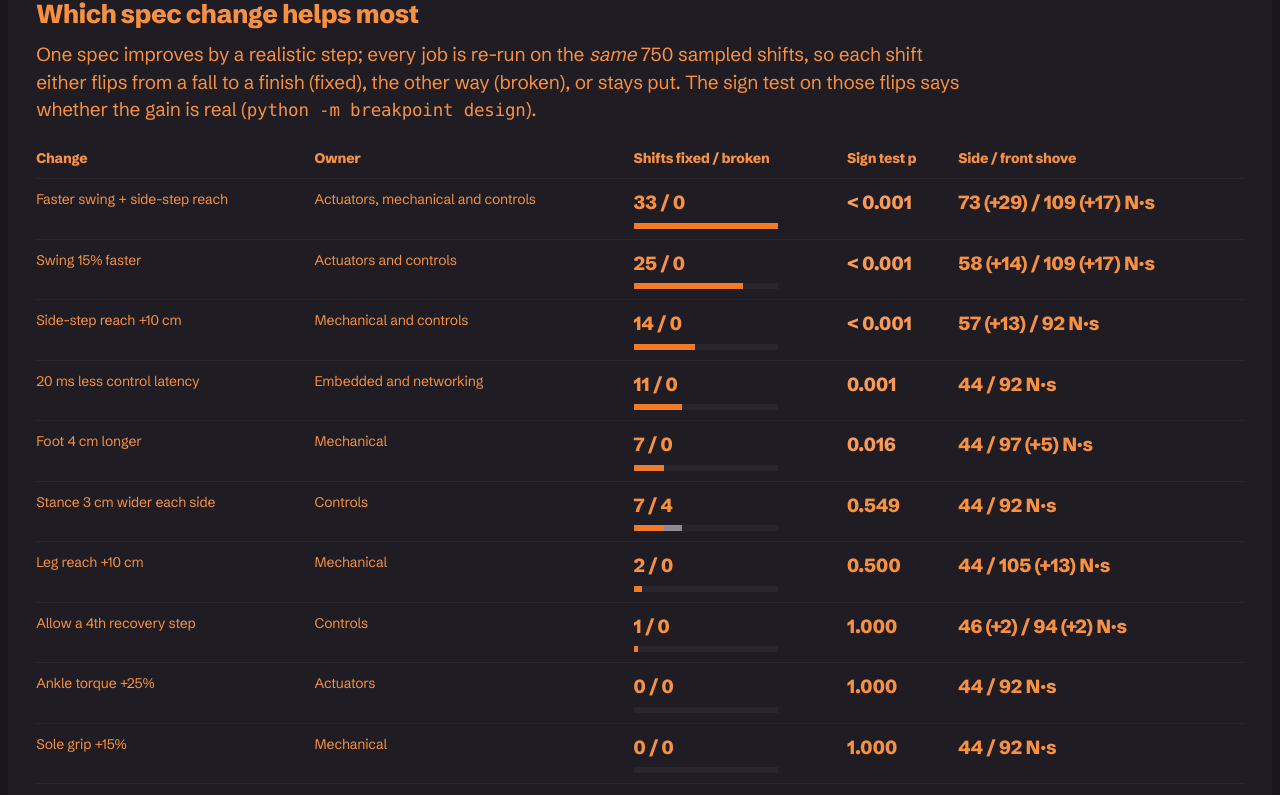
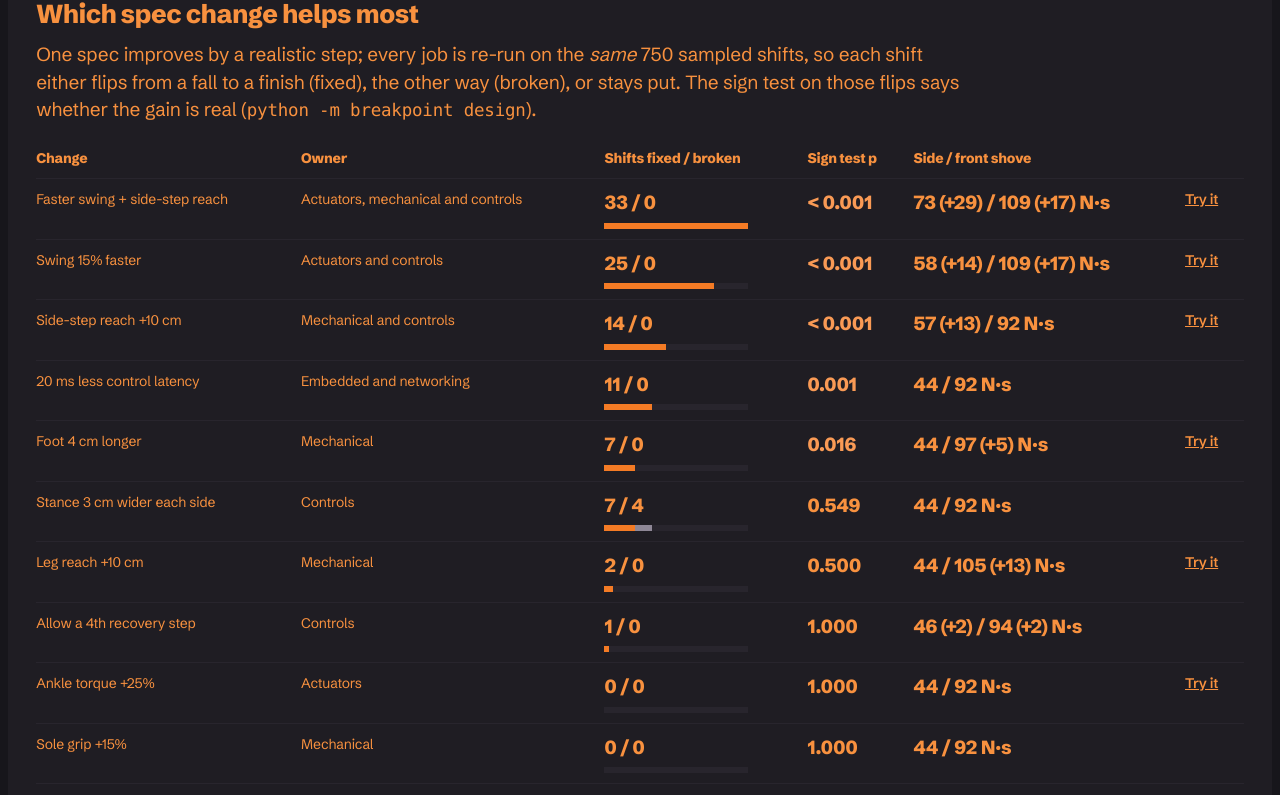
Before and after one commit to AyanBhardwaj1/RL-Robot, a plain HTML site: page site/humanoid.html in a window 1280 px wide. Shown: the part 3018-3813 px from the top of the page. Drawn offline with Linux system fonts and the light colour scheme; files whose address does not match are found by name.

Commit message:
feat(site): 'Try it' links from the design-lever table open the lab with that lever on, shoved from the side
Co-Authored-By: Claude Opus 5.5 <noreply@anthropic.com>
Claude-Session: https://claude.ai/code/session_01KErifceBCnjeR5WkvbuRTg

```diff
--- a/site/assets/humanoid-page.js
+++ b/site/assets/humanoid-page.js
@@ -301,6 +301,19 @@
   }).catch(() => { $("#chunk-table tbody").innerHTML = "<tr><td colspan=5>Run python -m breakpoint chunking --out runs/humanoid/chunking.json to produce this table.</td></tr>"; });
 
   // ---------- design levers (from python -m breakpoint design) ----------
+  // design.py lever keys -> the lab's lever toggles (only some levers have a toggle on the page)
+  const LEVER_TOGGLES = { swing_time: ["swing"], lateral_reach: ["lateral"], foot_length: ["foot"], step_reach: ["reach"],
+    ankle_torque: ["ankle"], swing_and_lateral: ["swing", "lateral"] };
+  function leverLink(l) {
+    const cell = document.createElement("td"), keys = LEVER_TOGGLES[l.key];
+    if (!keys) return cell;
+    const a = document.createElement("a");
+    a.textContent = "Try it";
+    a.href = `?levers=${keys.join(",")}&dir=-90#lab`; // shoved from the side, where the levers matter most
+    a.setAttribute("aria-label", `Open the lab with ${l.title.toLowerCase()}, shoved from the side`);
+    cell.appendChild(a);
+    return cell;
+  }
   fetch("/assets/data/levers.json").then((r) => r.json()).then((d) => {
     const tb = $("#levers-table tbody");
     const most = Math.max(1, ...d.levers.map((l) => l.fixed + l.broken));
@@ -317,7 +330,7 @@
       const env = l.envelope, base = d.baseline.envelope;
       const delta = (k) => (n(env[k]) === n(base[k]) ? `${n(env[k])}` : `${n(env[k])} (${env[k] > base[k] ? "+" : "−"}${Math.abs(n(env[k]) - n(base[k]))})`);
       tr.append(td(l.title), td(l.owner), flips, td(l.p_value < 0.001 ? "< 0.001" : l.p_value.toFixed(3), "num" + (l.p_value < 0.05 ? " good" : "")),
-        td(`${delta("left")} / ${delta("front")} N·s`, "num"));
+        td(`${delta("left")} / ${delta("front")} N·s`, "num"), leverLink(l));
       tb.appendChild(tr);
     });
     const singles = d.levers.filter((l) => !l.key.includes("_and_"));
--- a/site/assets/humanoid.css
+++ b/site/assets/humanoid.css
@@ -99,4 +99,4 @@
 .chunk-bodies { display: flex; flex-wrap: wrap; gap: 8px; }
 .chunk-bodies button[aria-pressed="true"] { background: var(--orange); color: var(--ink-on-orange); }
 .sr-only { position: absolute; width: 1px; height: 1px; padding: 0; margin: -1px; overflow: hidden; clip: rect(0 0 0 0); white-space: nowrap; border: 0; }
-#chunk-table td a { font-weight: 600; white-space: nowrap; }
+#chunk-table td a, #levers-table td a { font-weight: 600; white-space: nowrap; }
--- a/site/humanoid.html
+++ b/site/humanoid.html
@@ -119,7 +119,7 @@
   <section class="hum-jobs hum-levers" aria-labelledby="levers-title">
     <h2 id="levers-title">Which spec change helps most</h2>
     <p>One spec improves by a realistic step; every job is re-run on the <em>same</em> 750 sampled shifts, so each shift either flips from a fall to a finish (fixed), the other way (broken), or stays put. The sign test on those flips says whether the gain is real (<code>python -m breakpoint design</code>).</p>
-    <div class="tablewrap"><table id="levers-table"><thead><tr><th scope="col">Change</th><th scope="col">Owner</th><th scope="col">Shifts fixed / broken</th><th scope="col">Sign test p</th><th scope="col">Side / front shove</th></tr></thead><tbody></tbody></table></div>
+    <div class="tablewrap"><table id="levers-table"><thead><tr><th scope="col">Change</th><th scope="col">Owner</th><th scope="col">Shifts fixed / broken</th><th scope="col">Sign test p</th><th scope="col">Side / front shove</th><th scope="col"><span class="sr-only">Open in the lab</span></th></tr></thead><tbody></tbody></table></div>
     <p class="lever-note" id="levers-note"></p>
   </section>
 
--- a/web/assets/humanoid.css
+++ b/web/assets/humanoid.css
@@ -99,4 +99,4 @@
 .chunk-bodies { display: flex; flex-wrap: wrap; gap: 8px; }
 .chunk-bodies button[aria-pressed="true"] { background: var(--orange); color: var(--ink-on-orange); }
 .sr-only { position: absolute; width: 1px; height: 1px; padding: 0; margin: -1px; overflow: hidden; clip: rect(0 0 0 0); white-space: nowrap; border: 0; }
-#chunk-table td a { font-weight: 600; white-space: nowrap; }
+#chunk-table td a, #levers-table td a { font-weight: 600; white-space: nowrap; }
```
Also changed, not shown: web/assets/humanoid-page.js (+14 -1 lines), web/humanoid.html (+1 -1 lines).
